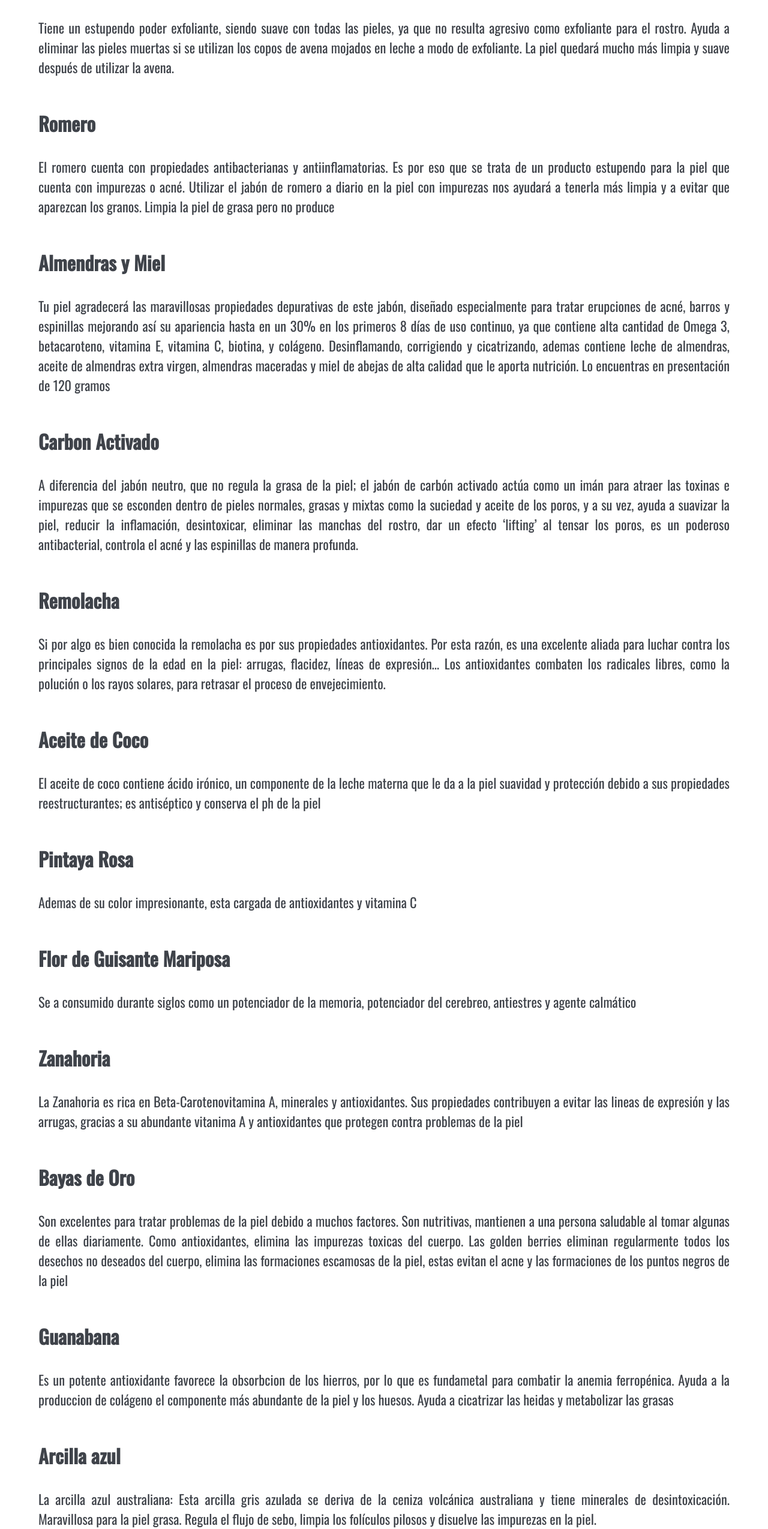
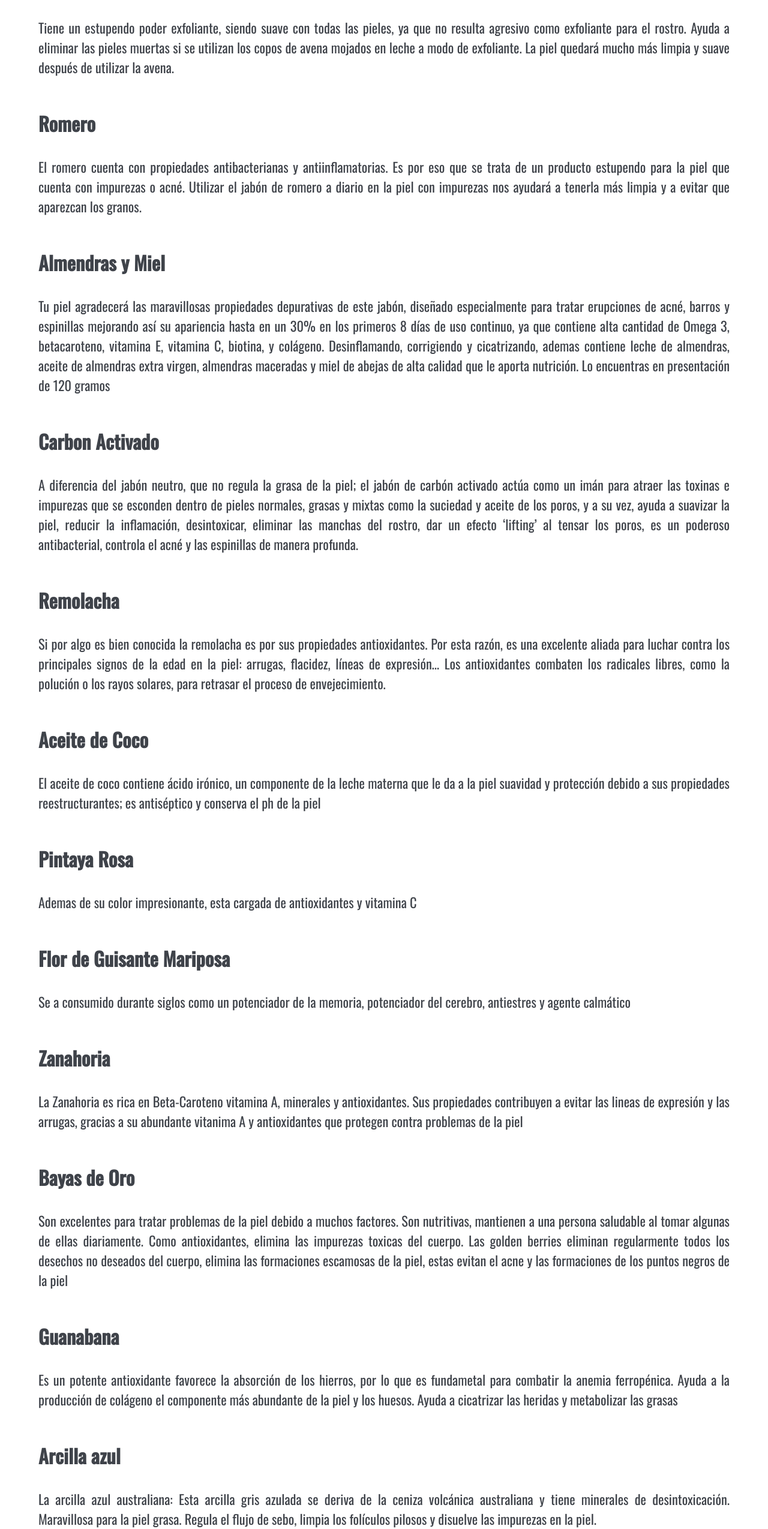
Before and after one commit to jorgeemzu/KAIA, a plain HTML site: page beneficios.html in a window 1280 px wide. Shown: the part 774-3323 px from the top of the page at 60% size. Drawn offline with nearby package versions, Linux system fonts and the light colour scheme.

Commit message:
correccion de errores ortograficos

```diff
--- a/beneficios.html
+++ b/beneficios.html
@@ -95,8 +95,7 @@
                     <div class="beneficio fade__right">
                         <h3  >Romero</h3>
                         <p>El romero cuenta con propiedades antibacterianas y antiinflamatorias. Es por eso que se trata de un producto estupendo para la piel que cuenta con impurezas o
-                            acné. Utilizar el jabón de romero a diario en la piel con impurezas nos ayudará a tenerla más limpia y a evitar que aparezcan los granos. Limpia la piel de grasa
-                            pero no produce</p>
+                            acné. Utilizar el jabón de romero a diario en la piel con impurezas nos ayudará a tenerla más limpia y a evitar que aparezcan los granos.</p>
                     </div>
 
                     <div class="beneficio fade__right">
@@ -137,12 +136,12 @@
 
                     <div class="beneficio fade__right">
                         <h3  >Flor de Guisante Mariposa</h3>
-                        <p>Se a consumido durante siglos como un potenciador de la memoria, potenciador del cerebreo, antiestres y agente calmático </p>
+                        <p>Se a consumido durante siglos como un potenciador de la memoria, potenciador del cerebro, antiestres y agente calmático </p>
                     </div>
 
                     <div class="beneficio fade__right">
                         <h3  >Zanahoria</h3>
-                        <p>La Zanahoria es rica en Beta-Carotenovitamina A, minerales y antioxidantes. Sus propiedades contribuyen a evitar las lineas de expresión
+                        <p>La Zanahoria es rica en Beta-Caroteno vitamina A, minerales y antioxidantes. Sus propiedades contribuyen a evitar las lineas de expresión
                             y las arrugas, gracias a su abundante vitanima A y antioxidantes que protegen contra problemas de la piel
                         </p>
                     </div>
@@ -158,8 +157,8 @@
 
                     <div class="beneficio fade__right">
                         <h3>Guanabana</h3>
-                        <p>Es un potente antioxidante favorece la obsorbcion de los hierros, por lo que es fundametal para combatir la anemia ferropénica. Ayuda a la produccion de colágeno
-                            el componente más abundante de la piel y los huesos. Ayuda a cicatrizar las heidas y metabolizar las grasas
+                        <p>Es un potente antioxidante favorece la absorción de los hierros, por lo que es fundametal para combatir la anemia ferropénica. Ayuda a la producción de colágeno
+                            el componente más abundante de la piel y los huesos. Ayuda a cicatrizar las heridas y metabolizar las grasas
                         </p>
                     </div>
 
```
Also changed, not shown: index.html (+4 -4 lines).
